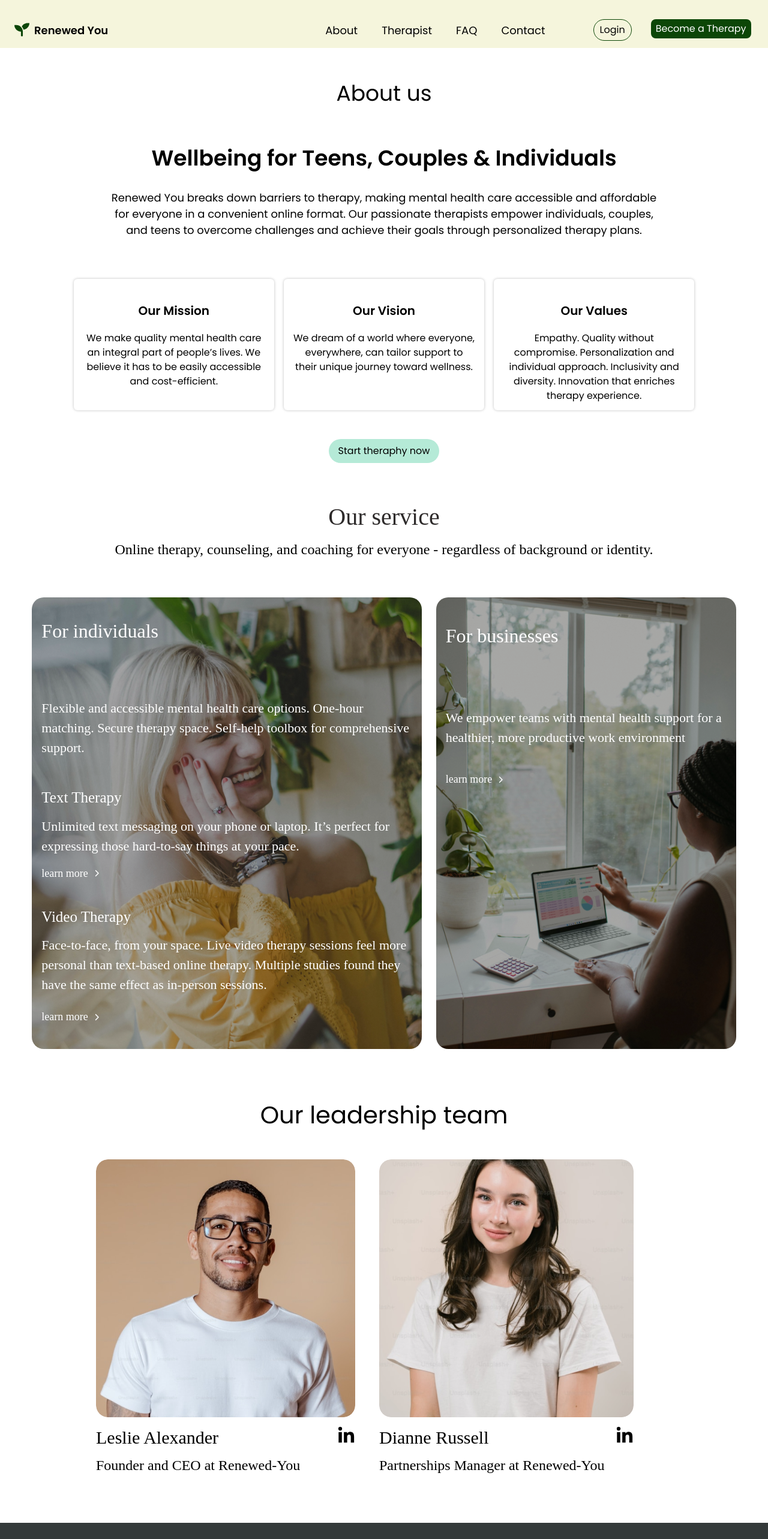
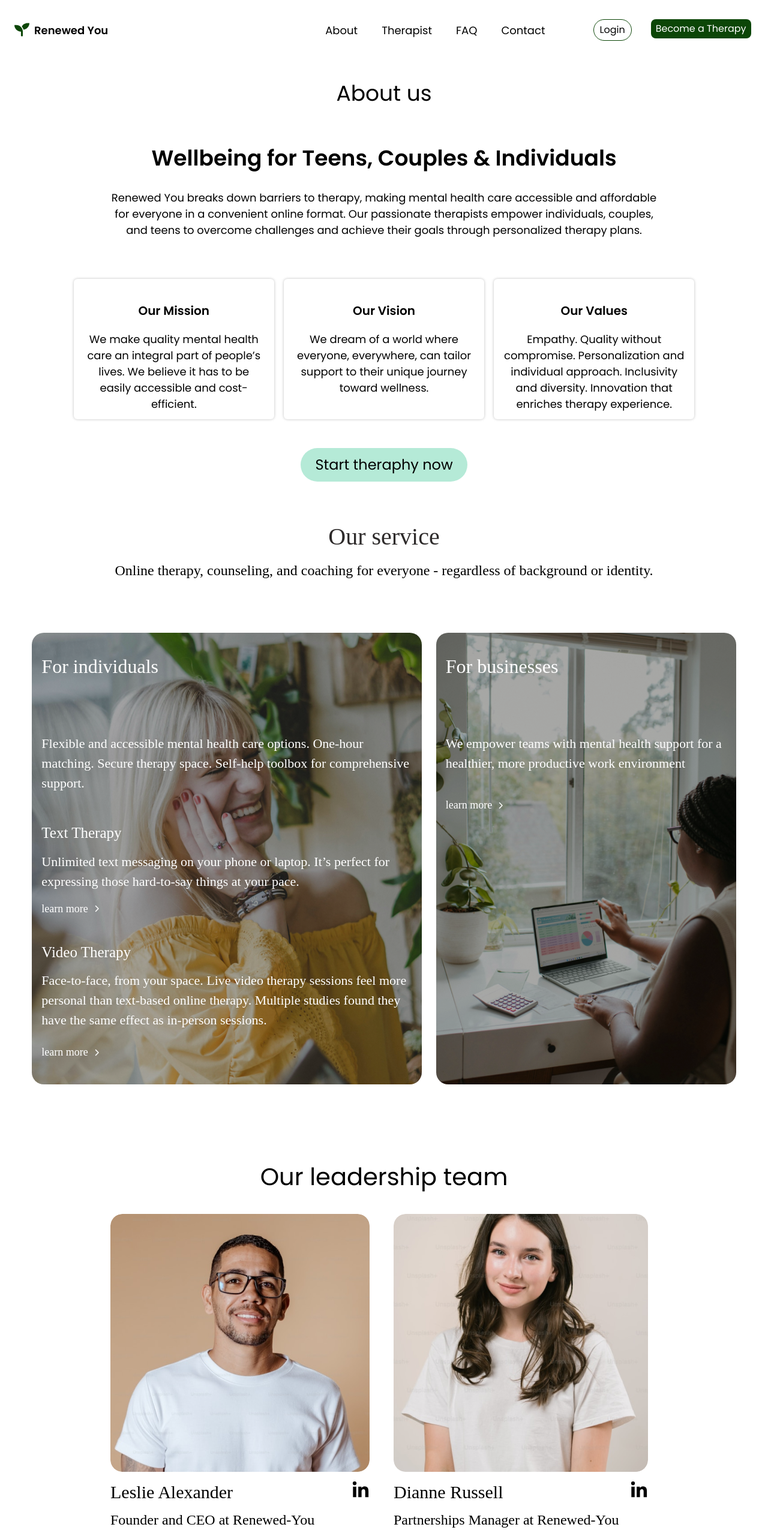
Before and after one commit to abdoullahi42/Renewed-You, a React (Vite) app: page /about in a window 1280 px wide. Shown: the top 2566 px of the page at 60% size. Built offline with nearby package versions, Linux system fonts and the light colour scheme.

Commit message:
style(change some color)

```diff
--- a/src/component/Footer.jsx
+++ b/src/component/Footer.jsx
@@ -22,7 +22,7 @@ function Footer() {
     <footer className="bg-[#343A3A] py-12 text-white">
       <div>
         <div className=" grid grid-cols-1 gap-9 md:grid-cols-2  lg:grid-cols-4 w-11/12 mx-auto lg:gap-9 px-5 pb-9 border-b border-white">
-          <div className="w-full  ">
+          <div className="w-full mb-7  ">
             <h3 className=" flex items-center gap-2 text-xl md:text-2xl  mb-8 ">
               {" "}
               <span>
--- a/src/component/NavBar.jsx
+++ b/src/component/NavBar.jsx
@@ -25,9 +25,7 @@ function NavBar() {
   }, []);
   return (
     <nav
-      className={`bg-[#F5F5DC] ${
-        isScrolled ? "bg-white sticky top-0 z-50 " : ""
-      }`}
+      className={`bg-white ${isScrolled ? "bg-white sticky top-0 z-50 " : ""}`}
     >
       <div
         className={`flex justify-between  lg:gap-0 lg:justify-start  px-4 lg:pl-4 lg:pr-24  py-10 lg:pb-0 lg:pt-5 items-center ${
--- a/src/pages/AboutUs.jsx
+++ b/src/pages/AboutUs.jsx
@@ -35,11 +35,11 @@ function AboutUs() {
       <div className="text-center mb-5 lg:mb-7">
         <h2 className="text-4xl  mb-3  lg:mb-12 ">About us</h2>
         <div className=" mb-9  flex flex-col p-5 lg:items-center md:mb-12 ">
-          <h3 className="text-2xl font-semibold mb-5 md:mb-8 px-2 lg:text-4xl">
+          <h3 className="text-2xl font-semibold mb-5 md:mb-8 px-2  md:text-3xl lg:text-4xl">
             {/*/ Guiding Teens, Couples, and Individuals on Their Path to Well-being/*/}
             Wellbeing for Teens, Couples & Individuals
           </h3>
-          <p className=" text-center  lg:mx-auto lg:w-[77%] lg:text-[18px] lg:px-5">
+          <p className=" text-center  lg:mx-auto lg:w-[77%] md:text-[18px] lg:px-5">
             Renewed You breaks down barriers to therapy, making mental health
             care accessible and affordable for everyone in a convenient online
             format. Our passionate therapists empower individuals, couples, and
@@ -59,26 +59,26 @@ function AboutUs() {
               <h3 className="font-semibold font-abdu text-xl mb-5 ">
                 {values.tittle}
               </h3>
-              <p className="">{values.description}</p>
+              <p className="md:text-[18px]">{values.description}</p>
             </div>
           ))}
         </div>
         <div className="mb-10">
-          <button className="rounded-[60px]  py-2 px-4 mb-8 text-18px bg-[#B5EAD7]">
+          <button className="rounded-[60px]  py-3 px-6 mb-8 text-2xl bg-[#B5EAD7]">
             Start theraphy now
           </button>
         </div>
         <div className="font-albert">
-          <h4 className="text-[#2D2A2A]  text-2xl md:text-3xl lg:text-[40px] font-medium text-center mb-5 ">
+          <h4 className="text-[#2D2A2A]  text-3xl md:text-4xl  lg:text-[40px] font-medium text-center mb-5 ">
             Our service
           </h4>
-          <p className="text-center font-normal  lg:text-2xl mb-16">
+          <p className="text-center font-normal  text-2xl   md:text-3xl mb-16 xl:text-2xl">
             Online therapy, counseling, and coaching for everyone - regardless
             of background or identity.
           </p>
-          <div className=" lg:flex gap-6 w-11/12 mx-auto text-white mb-20 ">
+          <div className=" lg:flex gap-6 w-11/12 mx-auto text-white mb-20 py-6">
             <div
-              className="bg-cover bg-center w-full  rounded-[20px] py-10 px-4 text-start bg-blend-multiply"
+              className="bg-cover bg-center w-full  rounded-[20px] py-10 px-4 text-start bg-blend-multiply mb-8"
               style={{
                 backgroundImage: `url(${img})`,
                 backgroundColor: "#3C3A3A66",
@@ -116,13 +116,13 @@ function AboutUs() {
             </div>
 
             <div
-              className="bg-cover bg-center rounded-[20px] text-start py-10 px-4 bg-blend-multiply"
+              className="bg-cover bg-center rounded-[20px] text-start py-10 px-4 bg-blend-multiply mb-8"
               style={{
                 backgroundImage: `url(${img1})`,
                 backgroundColor: "#3C3A3A66",
               }}
             >
-              <h3 className="text 2xl md:text-[32px] font-medium mb-24">
+              <h3 className="text-2xl md:text-[32px] font-medium mb-24">
                 For businesses
               </h3>
               <p className="md:text-[22px] font-medium mb-10">
@@ -137,19 +137,19 @@ function AboutUs() {
           </div>
         </div>
         <div>
-          <h3 className="lg:text-[40px] font-medium mb-5">
+          <h3 className=" text-3xl lg:text-[40px] font-medium mb-5">
             Our leadership team
           </h3>
-          <div className="md:flex lg:w-3/4 mx-auto gap-10 py-6 font-albert">
-            <div className="">
+          <div className="md:flex lg:w-3/4 mx-auto gap-10 py-6 font-albert px-6">
+            <div className="mb-8">
               <img src={CEO} alt="CEO" className="rounded-[20px] mb-4" />
-              <p className="md:text-3xl font-medium mb-3 flex justify-between ">
+              <p className=" text-2xl md:text-3xl font-medium mb-1 md:mb-3 flex justify-between ">
                 Leslie Alexander{" "}
                 <span>
                   <FaLinkedinIn />
                 </span>
               </p>
-              <p className="md:text-2xl font-normal lg:text-nowrap flex">
+              <p className=" text-[22px] md:text-2xl font-normal lg:text-nowrap flex">
                 Founder and CEO at Renewed-You
               </p>
             </div>
@@ -160,13 +160,13 @@ function AboutUs() {
                 alt="Manager"
                 className="rounded-[20px] mb-4"
               />
-              <p className="md:text-3xl font-medium mb-3 flex justify-between ">
+              <p className=" text-2xl md:text-3xl font-medium mb-1 md:mb-3 flex justify-between ">
                 Dianne Russell
                 <span>
                   <FaLinkedinIn />
                 </span>
               </p>
-              <p className="md:text-2xl font-normal lg:text-nowrap flex">
+              <p className=" text-[22px] md:text-2xl font-normal lg:text-nowrap flex">
                 Partnerships Manager at Renewed-You
               </p>
             </div>
```
